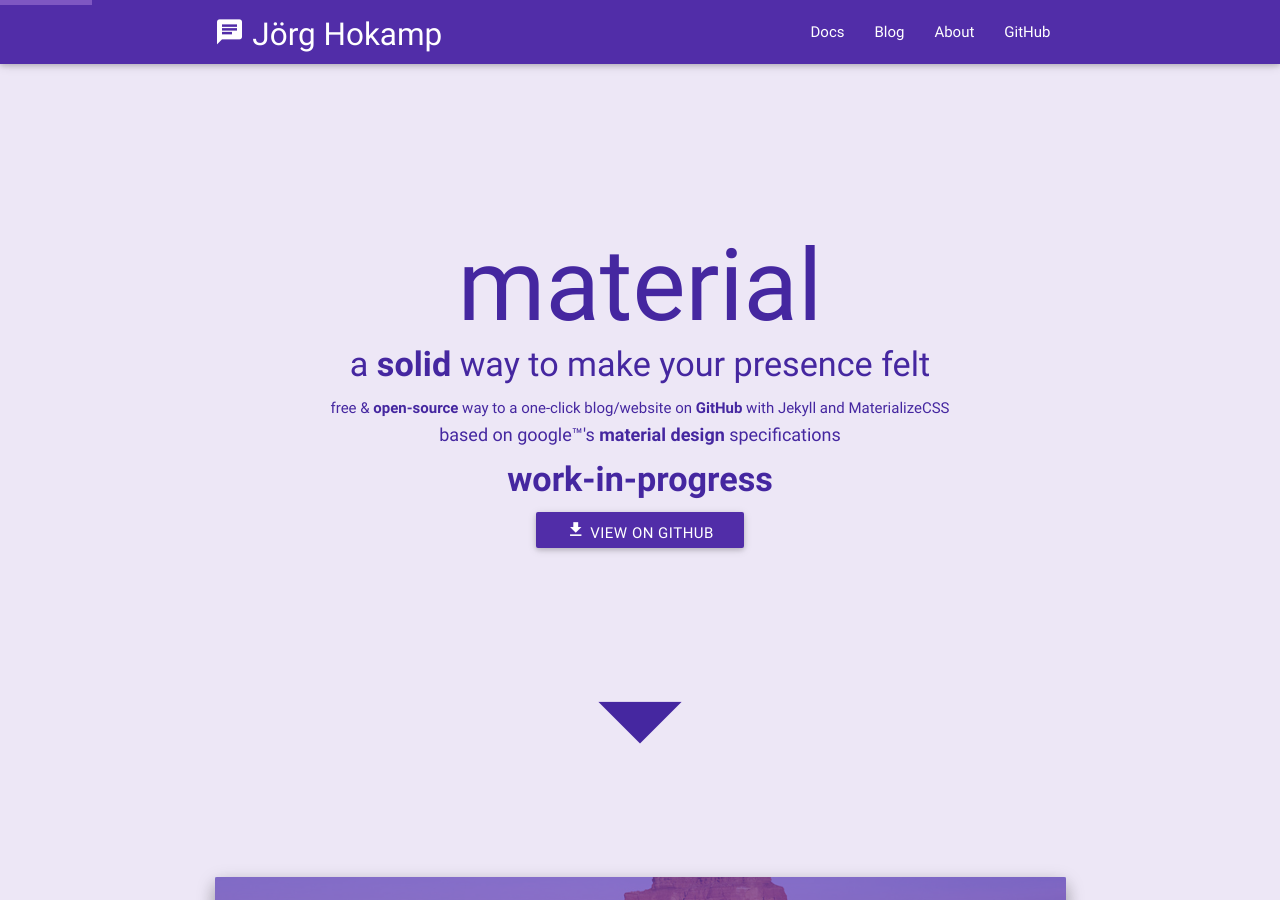
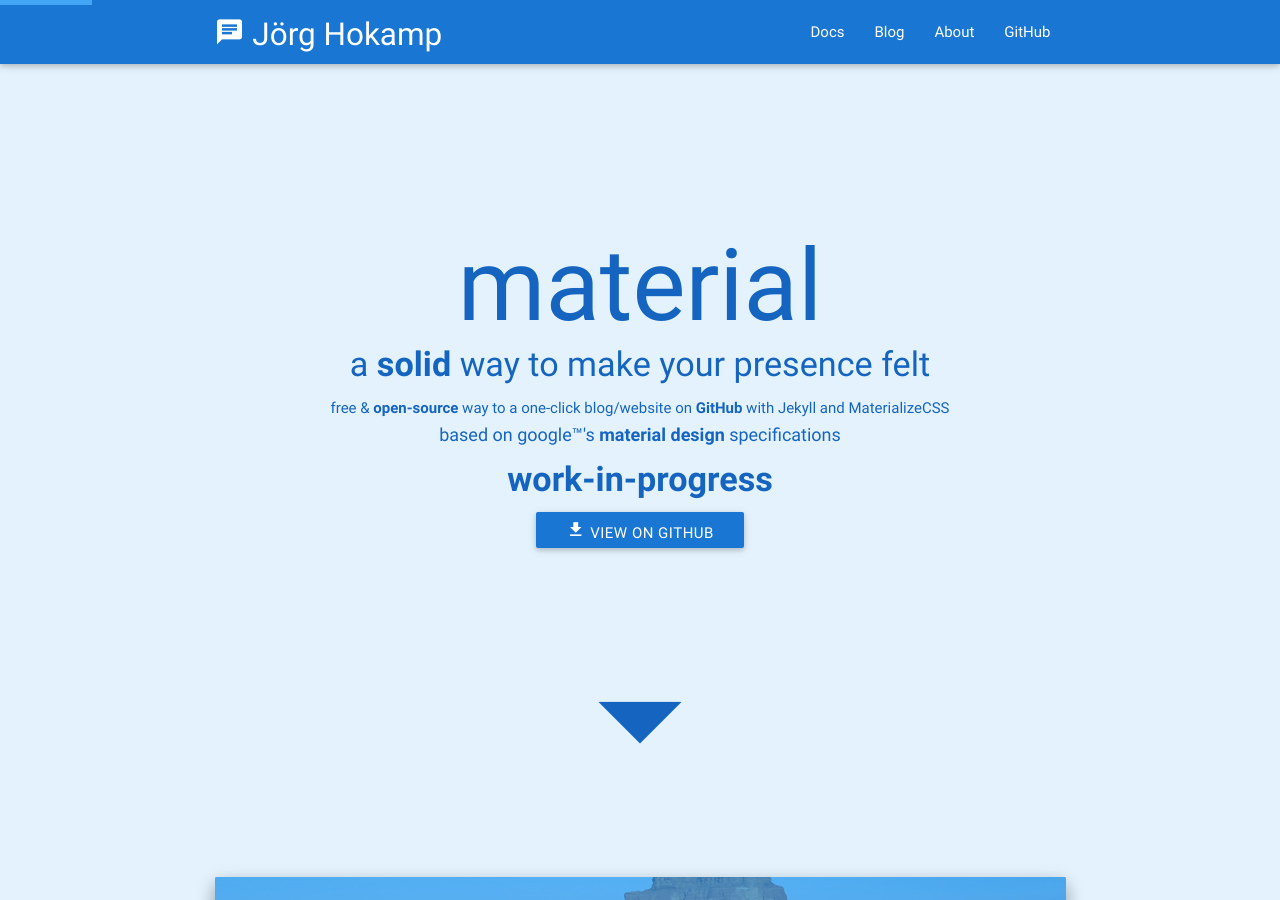
Before and after one commit to jhokamp/jhokamp.github.io, a Jekyll site: the page built from index.html, in a window 1280 px wide and 900 px high. Built offline with Jekyll 4.4.1, drawn with Linux system fonts in a browser that asks for light colours.

Commit message:
Update _config.yml

```diff
--- a/_config.yml
+++ b/_config.yml
@@ -8,7 +8,7 @@
 url: "http://jhokamp.github.io" # the base hostname & protocol for your site
 twitter_username: hamburgkind
 github_username:  jhokamp
-css: "deep-purple"
+css: "blue"
 
 # Build settings
 markdown: kramdown
```
